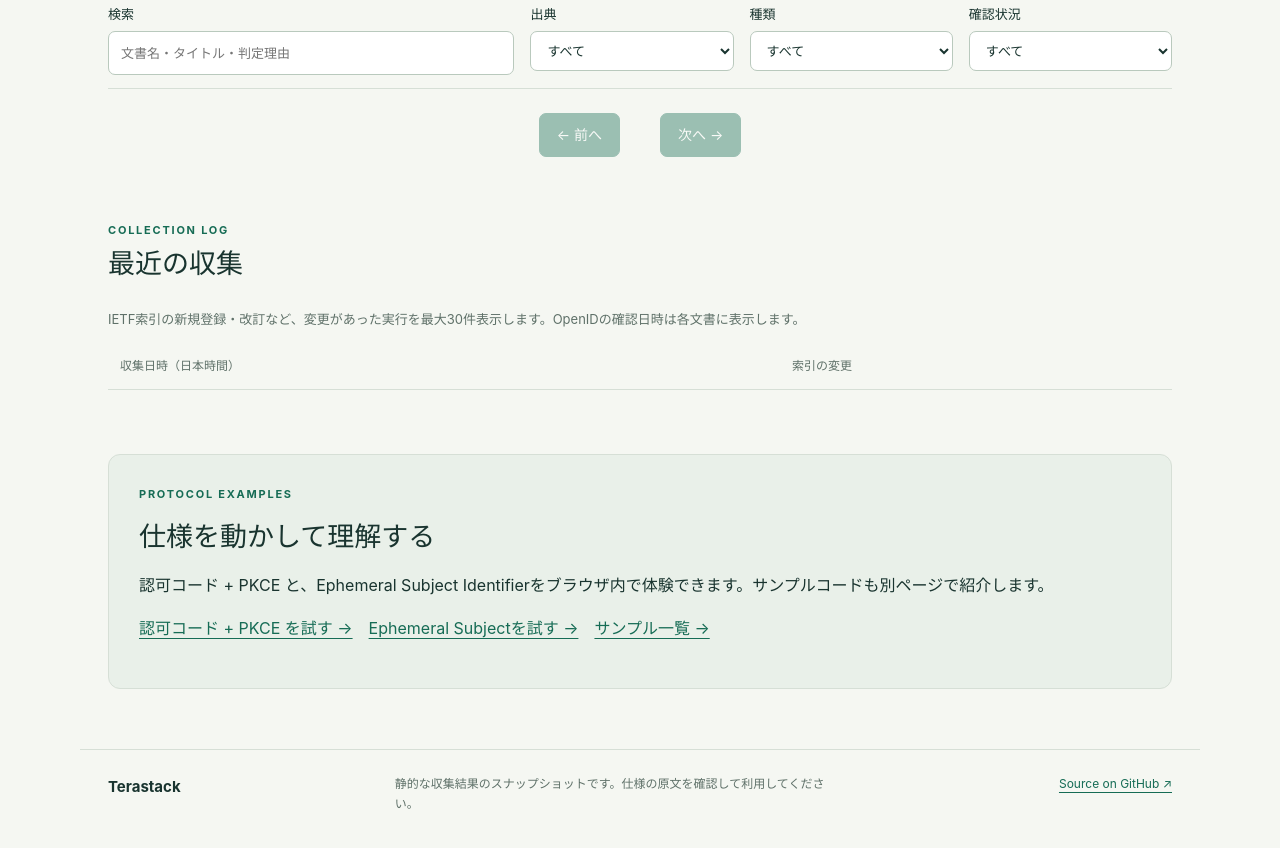
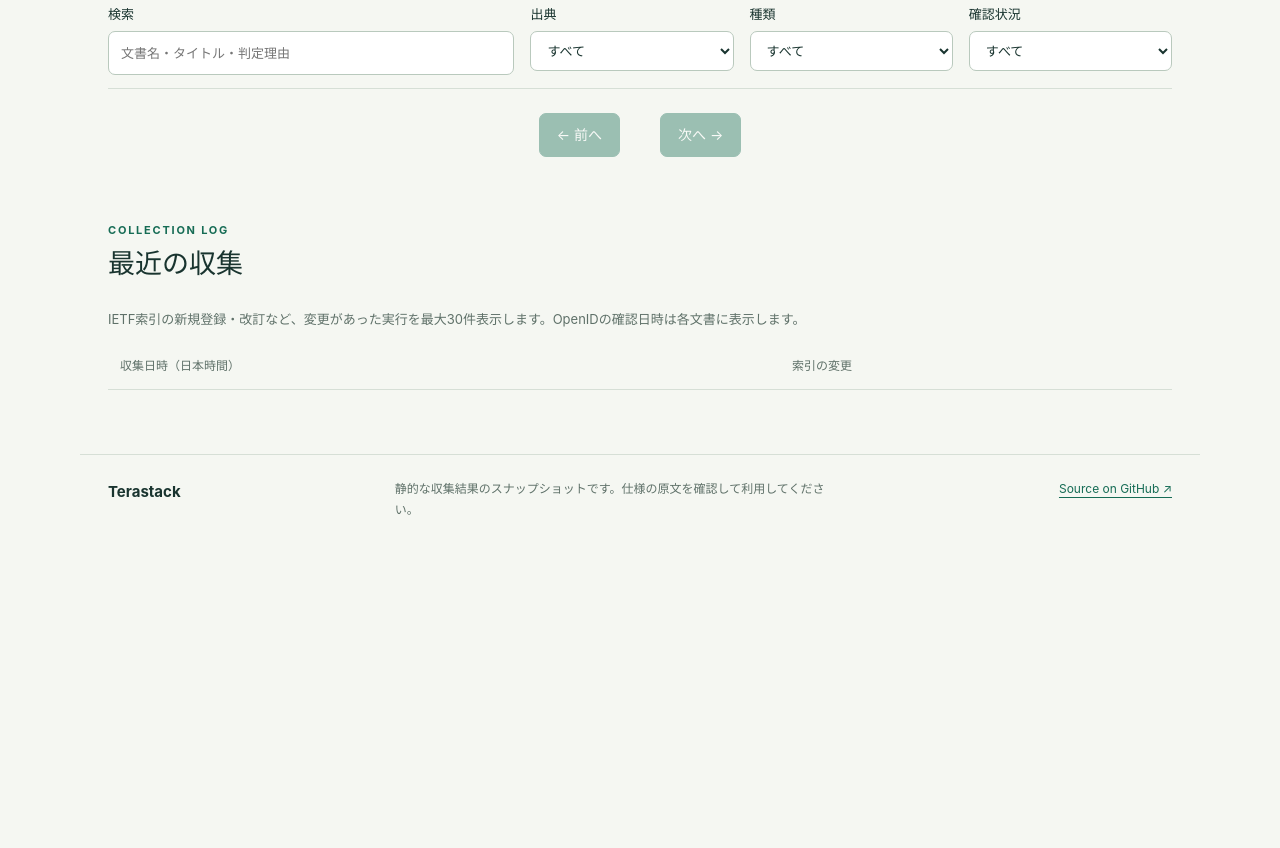
Before and after one commit to terara-a/Terastack, a website: page site/index.html in a window 1280 px wide. Shown: the part 1031-1879 px from the top of the page. After the commit the page ends 1586 px from the top, so only its background shows below. Drawn offline with Linux system fonts and the light colour scheme; no server answers.

Commit message:
Remove protocol examples section from the index page (#38)

```diff
--- a/site/index.html
+++ b/site/index.html
@@ -16,6 +16,5 @@
 <section class="stats" aria-label="収集状況"><article><span>収集した文書</span><strong id="total">—</strong><small id="breakdown">RFC / Draft</small></article><article><span>確認済み / 候補</span><strong id="relevant">—</strong><small>原文の確認結果と関連候補を区別</small></article><article><span>未確認</span><strong id="pending">—</strong><small id="classification">未判定・判断困難な文書</small></article></section>
 <section id="catalog"><div class="section-title"><div><p class="eyebrow">CATALOG</p><h2>仕様一覧</h2></div><p class="muted">原文は各団体の公式サイトへ</p></div><p>確認済みの仕様と、意味の近さから抽出した未確認の候補を表示します。OpenID仕様は公式一覧掲載・追加監視と記録された原文の確認結果を区別します。確認した本文や版が変わった場合は再確認待ちになります。候補は関連性を保証しません。ドラフトは改訂されるため、対象の版を確認してください。</p><div class="filters"><label>検索<input id="search" type="search" placeholder="文書名・タイトル・判定理由" autocomplete="off"></label><label>出典<select id="source"><option value="all">すべて</option><option value="IETF">IETF</option><option value="OpenID Foundation">OpenID Foundation</option></select></label><label>種類<select id="type"><option value="all">すべて</option><option value="RFC">RFC</option><option value="Draft">Internet-Draft</option><option value="OpenID">OpenID仕様</option></select></label><label>確認状況<select id="review"><option value="all">すべて</option><option value="confirmed">確認済み</option><option value="needs_review">再確認待ち</option><option value="candidate">関連候補（未確認）</option><option value="listed">公式一覧掲載・追加監視（未確認）</option></select></label></div><p id="results" class="muted" aria-live="polite"></p><div id="documents" class="documents"></div><div class="pagination"><button id="previous" type="button" disabled>← 前へ</button><span id="page"></span><button id="next" type="button" disabled>次へ →</button></div></section>
 <section id="updates"><div class="section-title"><div><p class="eyebrow">COLLECTION LOG</p><h2>最近の収集</h2></div></div><p class="muted">IETF索引の新規登録・改訂など、変更があった実行を最大30件表示します。OpenIDの確認日時は各文書に表示します。</p><div class="table-wrap"><table><thead><tr><th scope="col">収集日時（日本時間）</th><th scope="col">索引の変更</th></tr></thead><tbody id="updates-body"></tbody></table></div><p id="no-updates" class="muted" hidden>収集履歴はまだありません。</p></section>
-<section class="sample"><p class="eyebrow">PROTOCOL EXAMPLES</p><h2>仕様を動かして理解する</h2><p>認可コード + PKCE と、Ephemeral Subject Identifierをブラウザ内で体験できます。サンプルコードも別ページで紹介します。</p><p><a href="./samples/pkce/">認可コード + PKCE を試す →</a>　<a href="./samples/ephemeral-subject/">Ephemeral Subjectを試す →</a>　<a href="./samples/">サンプル一覧 →</a></p></section>
 </main><footer class="wrap"><span>Terastack</span><p>静的な収集結果のスナップショットです。仕様の原文を確認して利用してください。</p><a href="https://github.com/terara-a/Terastack">Source on GitHub ↗</a></footer>
 </body></html>
```
